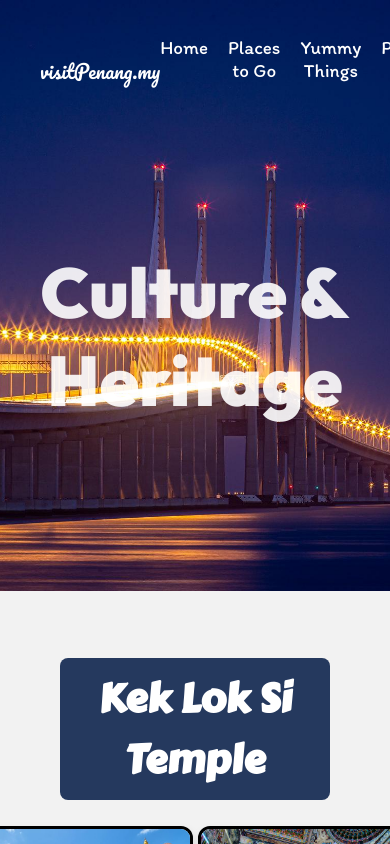
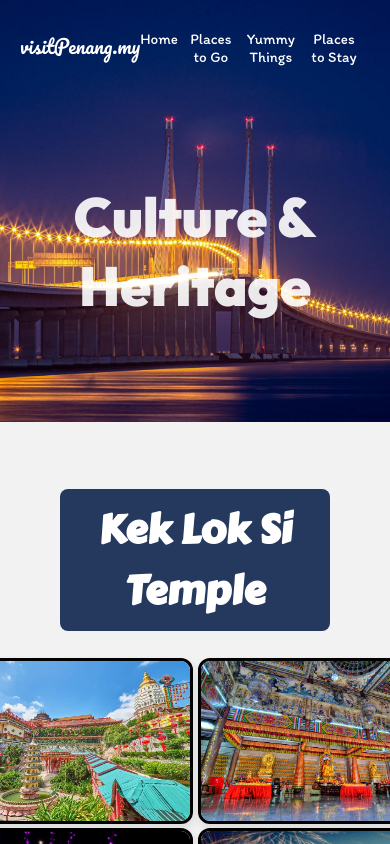
Before and after one commit to AinaWahida/PenangWeb, a React (Create React App) app: page /culture-heritage in a window 390 px wide. Shown: the top 844 px of the page. Built offline with nearby package versions, Linux system fonts and the light colour scheme; a web font is replaced by a local one.

Commit message:
phone view

```diff
--- a/src/App.js
+++ b/src/App.js
@@ -12,14 +12,11 @@ function App() {
     return (
         <Router>
             <Routes>
-                {/* The main page with Header and sections */}
-                <Route path="/" element={<Home />} />
-
-                {/* Individual pages without the Header */}
-                <Route path="/tourist-attraction" element={<TouristAttractions />} />
-                <Route path="/food-beverages" element={<FoodBeverages />} />
-                <Route path="/hotels" element={<Hotels />} />
-                <Route path="/culture-heritage" element={<CultureHeritage />} />
+                <Route path="/" element={<Home />} />  {/*Route to home page*/}
+                <Route path="/tourist-attraction" element={<TouristAttractions />} />  {/*Route to tourist attraction page*/}
+                <Route path="/food-beverages" element={<FoodBeverages />} />  {/*Route to food and beverages page*/}
+                <Route path="/hotels" element={<Hotels />} />  {/*Route to hotel page*/}
+                <Route path="/culture-heritage" element={<CultureHeritage />} />  {/*Route to culture and heritage page*/}
             </Routes>
         </Router>
     );
--- a/src/components/Attraction/Spot1.js
+++ b/src/components/Attraction/Spot1.js
@@ -15,7 +15,7 @@ function Spot1() {
     };
 
     return (
-        <div className="section">
+        <div className="tourist-section">
             <h1>Penang National Park</h1>
             <div className="part1">
                 <p>
@@ -59,7 +59,7 @@ function Spot1() {
                 <iframe
                     title="Penang National Park"
                     src="https://www.google.com/maps/embed?pb=!1m18!1m12!1m3!1d3971.8010844076416!2d100.19399229999999!3d5.447142299999999!2m3!1f0!2f0!3f0!3m2!1i1024!2i768!4f13.1!3m3!1m2!1s0x304aebcd109625ed%3A0xe48f33317fbd27c1!2sPenang%20National%20Park!5e0!3m2!1sen!2smy!4v1735532910589!5m2!1sen!2smy"
-                    width="1200" height="300" allowFullScreen="" loading="lazy"
+                    width="100%" height="300" allowFullScreen="" loading="lazy"
                     referrerPolicy="no-referrer-when-downgrade">
                 </iframe>
                 <div className="fee">
--- a/src/components/Attraction/Spot2.js
+++ b/src/components/Attraction/Spot2.js
@@ -15,7 +15,7 @@ function Spot2 () {
     };
 
     return (
-        <div className="section">
+        <div className="tourist-section">
             <h1>Penang Hill</h1>
             <div className="part1">
                 <p>
@@ -60,7 +60,7 @@ function Spot2 () {
                 <iframe
                     title="Penang Hill"
                     src="https://www.google.com/maps/embed?pb=!1m18!1m12!1m3!1d15888.223494067925!2d100.2773317!3d5.4084612000000005!2m3!1f0!2f0!3f0!3m2!1i1024!2i768!4f13.1!3m3!1m2!1s0x304ac28738d4ea43%3A0xf862c72e1eb12bb9!2sPenang%20Hill!5e0!3m2!1sen!2smy!4v1735543150127!5m2!1sen!2smy"
-                    width="480" height="300" allowFullScreen="" loading="lazy"
+                    width="100%" height="300" allowFullScreen="" loading="lazy"
                     referrerPolicy="no-referrer-when-downgrade">
                 </iframe>
                 <div className="fee">
--- a/src/components/Attraction/Spot3.js
+++ b/src/components/Attraction/Spot3.js
@@ -15,7 +15,7 @@ function Spot3() {
     };
 
     return (
-        <div className="section">
+        <div className="tourist-section">
             <h1>ESCAPE Penang</h1>
             <div className="part1">
                 <p>
@@ -59,7 +59,7 @@ function Spot3() {
                 <iframe
                     title="ESCAPE Penang"
                     src="https://www.google.com/maps/embed?pb=!1m18!1m12!1m3!1d3971.7839054034207!2d100.214038!3d5.449740500000001!2m3!1f0!2f0!3f0!3m2!1i1024!2i768!4f13.1!3m3!1m2!1s0x304ac3a45d25df75%3A0xe55b46784fbcb260!2sESCAPE%20Penang!5e0!3m2!1sen!2smy!4v1735545155477!5m2!1sen!2smy"
-                    width="480" height="300" allowFullScreen="" loading="lazy"
+                    width="100%" height="300" allowFullScreen="" loading="lazy"
                     referrerPolicy="no-referrer-when-downgrade">
                 </iframe>
                 <div className="fee">
--- a/src/components/Attraction/Spot5.js
+++ b/src/components/Attraction/Spot5.js
@@ -15,7 +15,7 @@ function Spot5 () {
     };
 
     return (
-        <div className="section">
+        <div className="tourist-section">
             <h1>Komtar The Top Penang</h1>
             <div className="part1">
                 <p>
@@ -59,7 +59,7 @@ function Spot5 () {
                 <iframe
                     title="Komtar"
                     src="https://www.google.com/maps/embed?pb=!1m18!1m12!1m3!1d3972.005184222411!2d100.3306501!3d5.416178599999999!2m3!1f0!2f0!3f0!3m2!1i1024!2i768!4f13.1!3m3!1m2!1s0x304ac395ce63cafb%3A0x786a38ba7f1ba486!2sThe%20TOP%20Penang%2C%20Theme%20Park%20Penang!5e0!3m2!1sen!2smy!4v1735546528781!5m2!1sen!2smy"
-                    width="480" height="300" allowFullScreen="" loading="lazy"
+                    width="100%" height="300" allowFullScreen="" loading="lazy"
                     referrerPolicy="no-referrer-when-downgrade">
                 </iframe>
                 <div className="fee">
--- a/src/components/Attraction/TouristAttractions.css
+++ b/src/components/Attraction/TouristAttractions.css
@@ -37,7 +37,7 @@
     color: rosybrown;
 }
 
-.section {
+.tourist-section {
     padding: 20px 50px;
     font-family: "DM Serif Text", serif;
 }
@@ -61,7 +61,7 @@
     font-size: 70px;
 }
 /* Section 1*/
-.section h1{
+.tourist-section h1{
     text-align: center;
     font-size: 40px;
     color: white;
@@ -170,7 +170,7 @@
     font-weight: bold;
     cursor: pointer;
     user-select: none;
-}cd
+}
 
 /* Animation */
 @keyframes fadeIn {
@@ -181,3 +181,93 @@
         opacity: 1;
     }
 }
+
+/* Phone View */
+@media screen and (max-width: 768px) {
+    .bar {
+        padding: 10px 20px;
+        flex-direction: row;  /* Stack logo and menu vertically */
+        align-items: center;
+        justify-content: space-between;
+    }
+
+    .logo {
+        font-size: 1.2rem;
+    }
+
+    .Menu {
+        flex-direction: row;
+        gap: 10px;
+    }
+
+    .Menu li {
+        padding-top: 4px;
+    }
+
+    .Menu li a {
+        font-size: 15px;
+    }
+
+    /* .intro: Adjusting the hero image section */
+    .intro {
+        height: 50vh;
+        background-position: top center;
+    }
+
+    .intro-content h1 {
+        font-size: 55px;
+        padding-bottom: 65px;
+    }
+
+    /* .section: Adjust padding */
+    .tourist-section {
+        padding: 15px 30px;
+    }
+
+    /* .part1, .part2, .part3: Layout on small screens */
+    .part1, .part2, .part3 {
+        flex-direction: column;
+        align-items: flex-start;
+        text-align: left;
+        gap: 30px;
+        padding: 10px 20px;
+    }
+
+    .part1 p, .part2 p {
+        font-size: 16px;
+        text-align: justify;
+    }
+
+    /* .collage: Adjust collage layout */
+    .collage {
+        display: flex;
+        flex-direction: row;
+        gap: 10px;
+    }
+
+    .left img, .right img {
+        width: 100%;  /* Make images responsive */
+        height: auto;
+        border-radius: 10px;
+    }
+
+    /* .fee: Table adjustments */
+    .fee table {
+        width: 100%;
+        margin: 15px 0;
+    }
+
+    .fee table th, .fee table td {
+        padding: 8px;
+        font-size: 14px;
+    }
+
+    .fee h3 {
+        font-size: 18px;
+    }
+
+    /* Ensure fee section text doesn't overflow */
+    .fee p {
+        font-size: 14px;
+    }
+}
--- a/src/components/Food/FoodBevarage.css
+++ b/src/components/Food/FoodBevarage.css
@@ -1,55 +1,12 @@
 @import url('https://fonts.googleapis.com/css2?family=Carter+One&family=DM+Serif+Text:ital@0;1&family=Itim&family=Pacifico&display=swap');
 
-.bar {
-    display: flex;
-    align-items: center;
-    justify-content: space-between;
-    padding: 20px 40px;
-}
 
-.logo {
-    color: white;
-    font-size: 1.5rem;
-    font-family: "Pacifico", serif;
-    font-weight: 400;
-    font-style: normal;
-}
-.Menu {
-    list-style: none;
-    display: flex;
-    gap: 20px;
-    margin-right: 10px;
-    padding: 0;
-}
-.Menu li {
-    font-size: 1rem;
-}
-
-.Menu li a {
-    color: white;
-    text-decoration: none;
-    font-family: "Itim", serif;
-    font-weight: 400;
-    font-style: normal;
-    font-size: 19px;
-}
-.Menu li a:hover {
-    color: rosybrown;
-}
 
 .section {
     padding: 20px 50px;
     font-family: "DM Serif Text", serif;
 }
 
-/*Introduction*/
-.intro-content h1{
-    padding-bottom: 120px;
-    color: rgba(255, 255, 255, 0.9);
-    font-family: "Outfit", serif;
-    font-weight: 900;
-    font-size: 70px;
-}
 /* Section 1*/
 .section h1{
     text-align: center;
--- a/src/components/FoodBeveragesSection.js
+++ b/src/components/FoodBeveragesSection.js
@@ -9,8 +9,7 @@ function FoodBeveragesSection() {
         <div className="food-section">
             <div className="title">
                 <h2>Discover hidden flavors in every bite and sip</h2>
-                <Link to="/food-beverages" className="see-more-button">See More <FontAwesomeIcon
-                    icon={faArrowCircleRight}/></Link>
+                <Link to="/food-beverages" className="see-more-button">See More <FontAwesomeIcon icon={faArrowCircleRight}/></Link>
             </div>
             <div className="description"> Delight in every bite and sip as you uncover unique flavors and hidden culinary gems, crafted to satisfy your cravings and elevate your dining experience.
             </div>
--- a/src/components/Hotel/Hotels.css
+++ b/src/components/Hotel/Hotels.css
@@ -1,52 +1,8 @@
 @import url('https://fonts.googleapis.com/css2?family=Carter+One&family=DM+Serif+Text:ital@0;1&family=Itim&family=Pacifico&display=swap');
-
-.bar {
-    display: flex;
-    align-items: center;
-    justify-content: space-between;
-    padding: 20px 40px;
-}
-
-.logo {
-    color: white;
-    font-size: 1.5rem;
-    font-family: "Pacifico", serif;
-    font-weight: 400;
-    font-style: normal;
-}
-.Menu {
-    list-style: none;
-    display: flex;
-    gap: 20px;
-    margin-right: 10px;
-    padding: 0;
-}
-.Menu li {
-    font-size: 1rem;
-}
-
-.Menu li a {
-    color: white;
-    text-decoration: none;
-    font-family: "Itim", serif;
-    font-weight: 400;
-    font-style: normal;
-    font-size: 19px;
-}
-.Menu li a:hover {
-    color: rosybrown;
-}
 
 .section {
     padding: 20px 50px;
     font-family: "DM Serif Text", serif;
-}
-.intro-content h1{
-    padding-bottom: 120px;
-    color: rgba(255, 255, 255, 0.9);
-    font-family: "Outfit", serif;
-    font-weight: 900;
-    font-size: 70px;
 }
 
 .section h1{
```
Also changed, not shown: src/components/Attraction/Spot4.js (+4 -3 lines), src/components/Section.css (+20 -38 lines).
